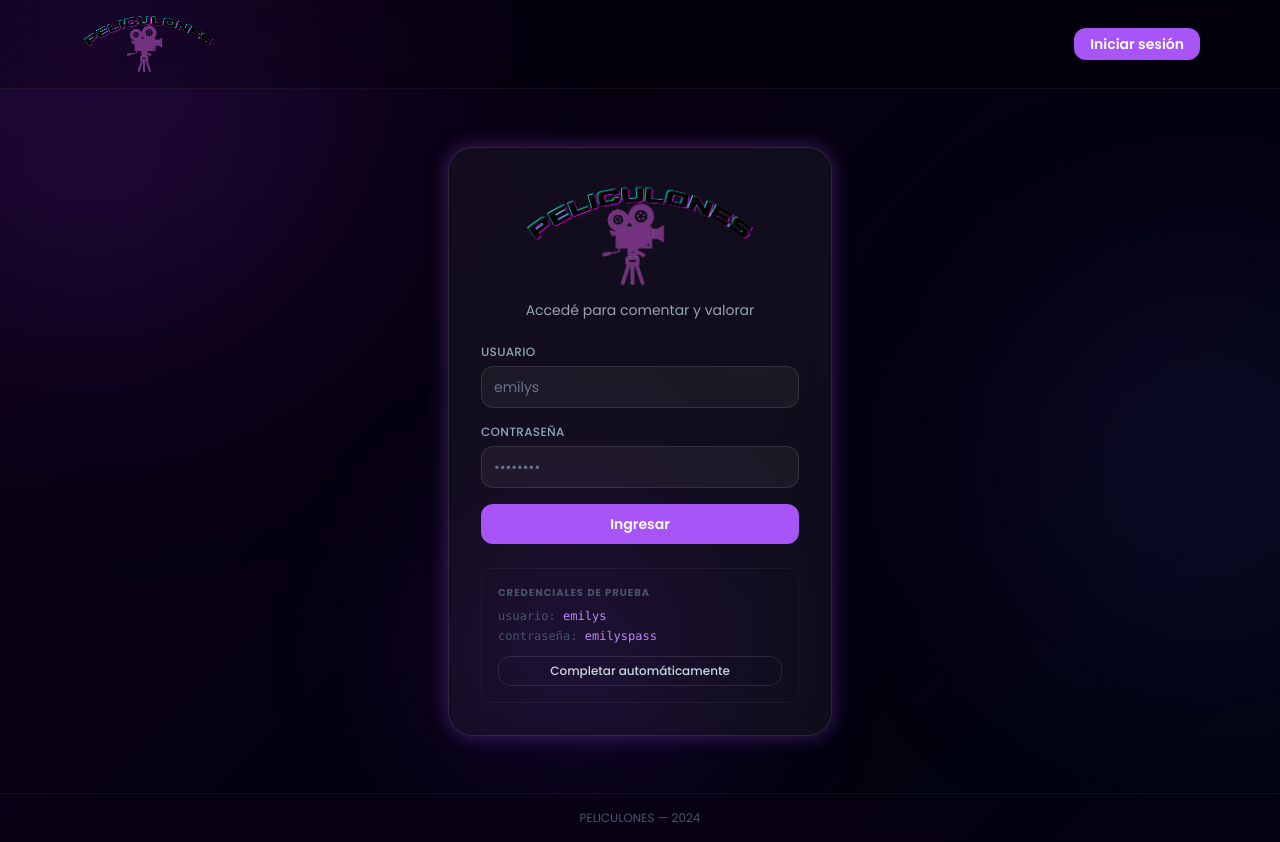
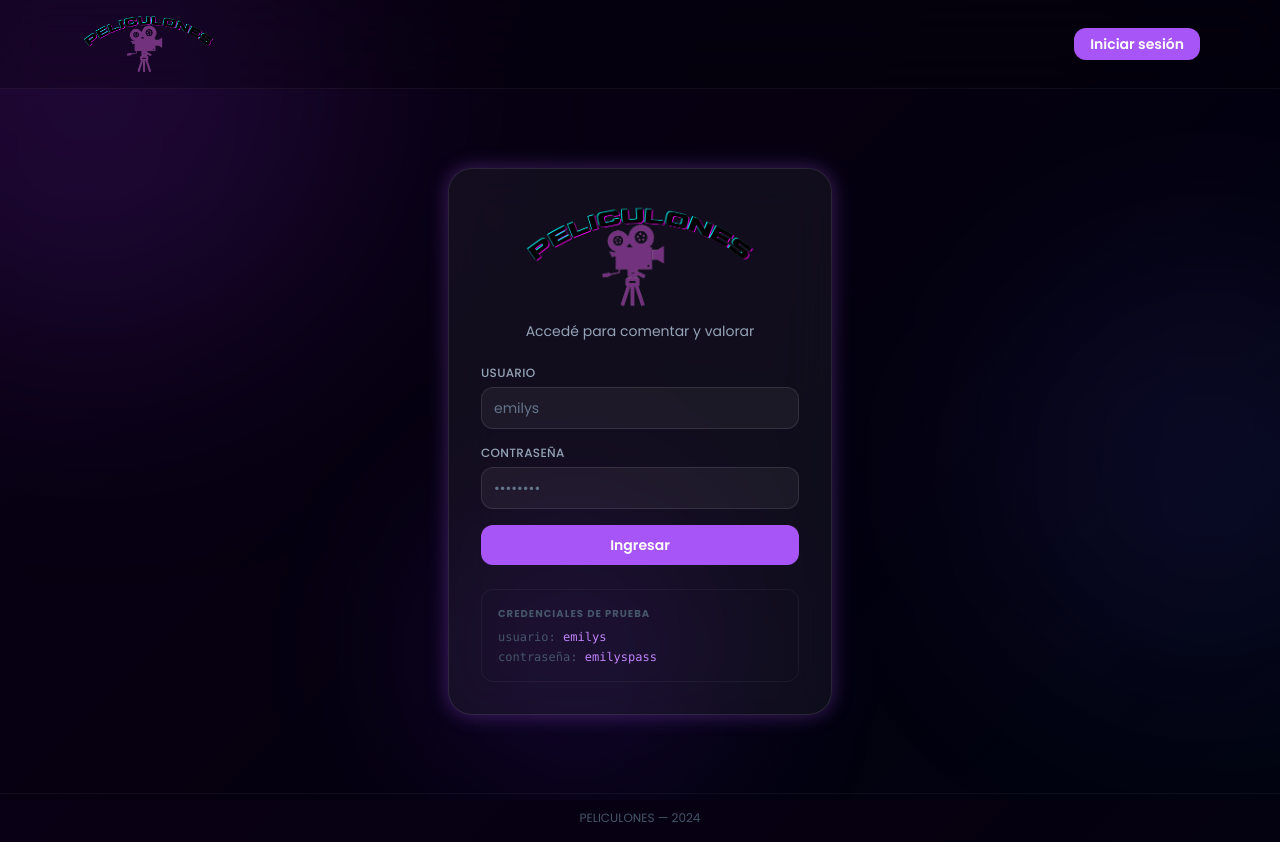
Before and after one commit to arrietig/peliculones-spa, a React (Vite) app: page /login in a window 1280 px wide. Built offline with nearby package versions, Linux system fonts and the light colour scheme.

Commit message:
fix(login): remove auto-fill button, keep demo credentials as reference only

```diff
--- a/src/pages/LoginPage.tsx
+++ b/src/pages/LoginPage.tsx
@@ -30,12 +30,6 @@ export function LoginPage() {
     } finally {
       setIsSubmitting(false);
     }
-  }
-
-  function fillDemo() {
-    setUsername("emilys");
-    setPassword("emilyspass");
-    setError(null);
   }
 
   return (
@@ -99,7 +93,7 @@ export function LoginPage() {
             <p className="mb-2 text-[10px] font-bold uppercase tracking-widest text-slate-600">
               Credenciales de prueba
             </p>
-            <div className="mb-3 space-y-1 font-mono text-xs text-slate-400">
+            <div className="space-y-1 font-mono text-xs text-slate-400">
               <p>
                 <span className="text-slate-600">usuario:</span>{" "}
                 <span className="text-brand-light">emilys</span>
@@ -109,13 +103,6 @@ export function LoginPage() {
                 <span className="text-brand-light">emilyspass</span>
               </p>
             </div>
-            <button
-              type="button"
-              onClick={fillDemo}
-              className="btn-ghost cursor-pointer w-full py-1.5 text-xs font-medium rounded-lg"
-            >
-              Completar automáticamente
-            </button>
           </div>
         </div>
       </div>
```
